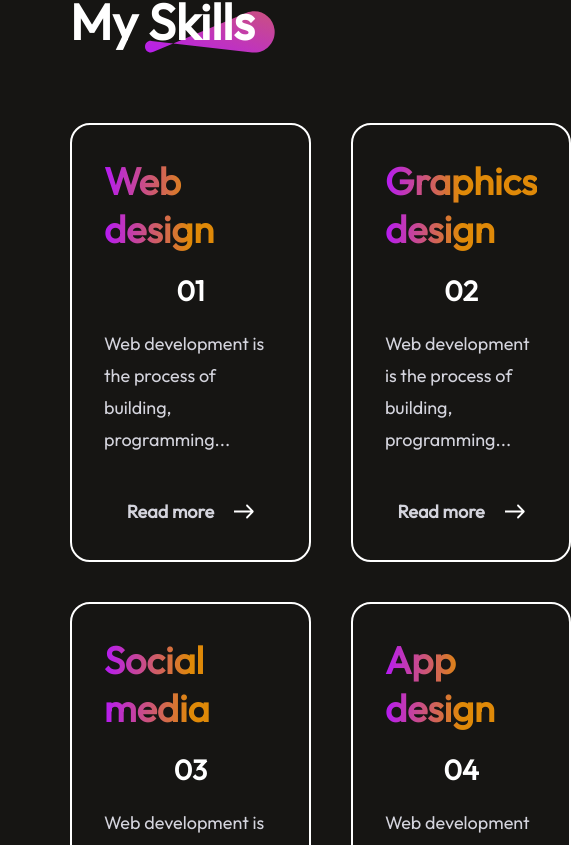
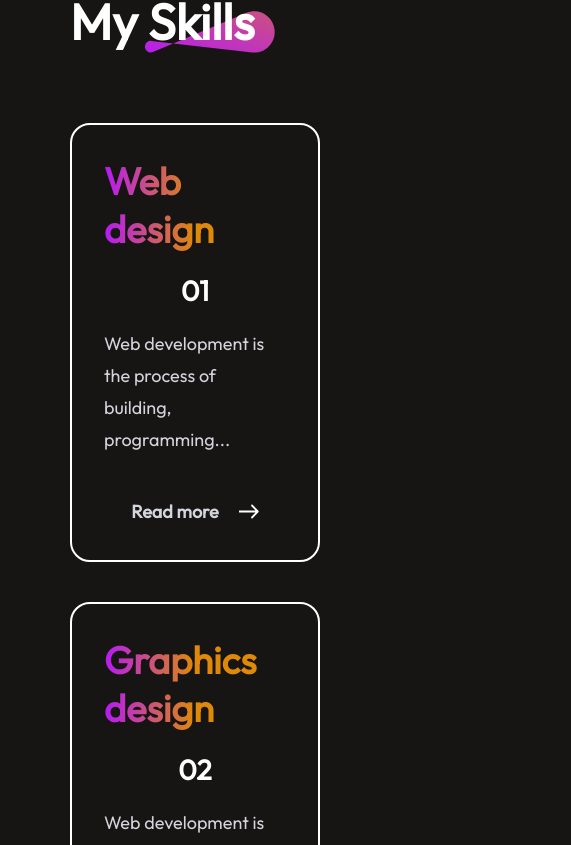
Before and after one commit to techpraveen/Portfolio2, a React (Vite) app: page / in a window 390 px wide. Shown: the part 2479-3324 px from the top of the page, 571 px wide, since content can reach past the window. Built offline with nearby package versions, Linux system fonts and the light colour scheme.

Commit message:
some css changes are made

```diff
--- a/src/Components/Mywork/Mywork.css
+++ b/src/Components/Mywork/Mywork.css
@@ -78,7 +78,7 @@
         margin-left: -20px;
     }
     .mywork-container{
-        grid-template-columns: 1fr 1fr;
+        grid-template-columns: 1fr ;
         gap: 30px;
     }
     .mywork-container img{
--- a/src/Components/Services/Services.css
+++ b/src/Components/Services/Services.css
@@ -104,7 +104,7 @@
         width: 20px;
     }
     .services-container{
-        grid-template-columns: 1fr 1fr;
+        grid-template-columns: 1fr ;
     }
 
 
```
